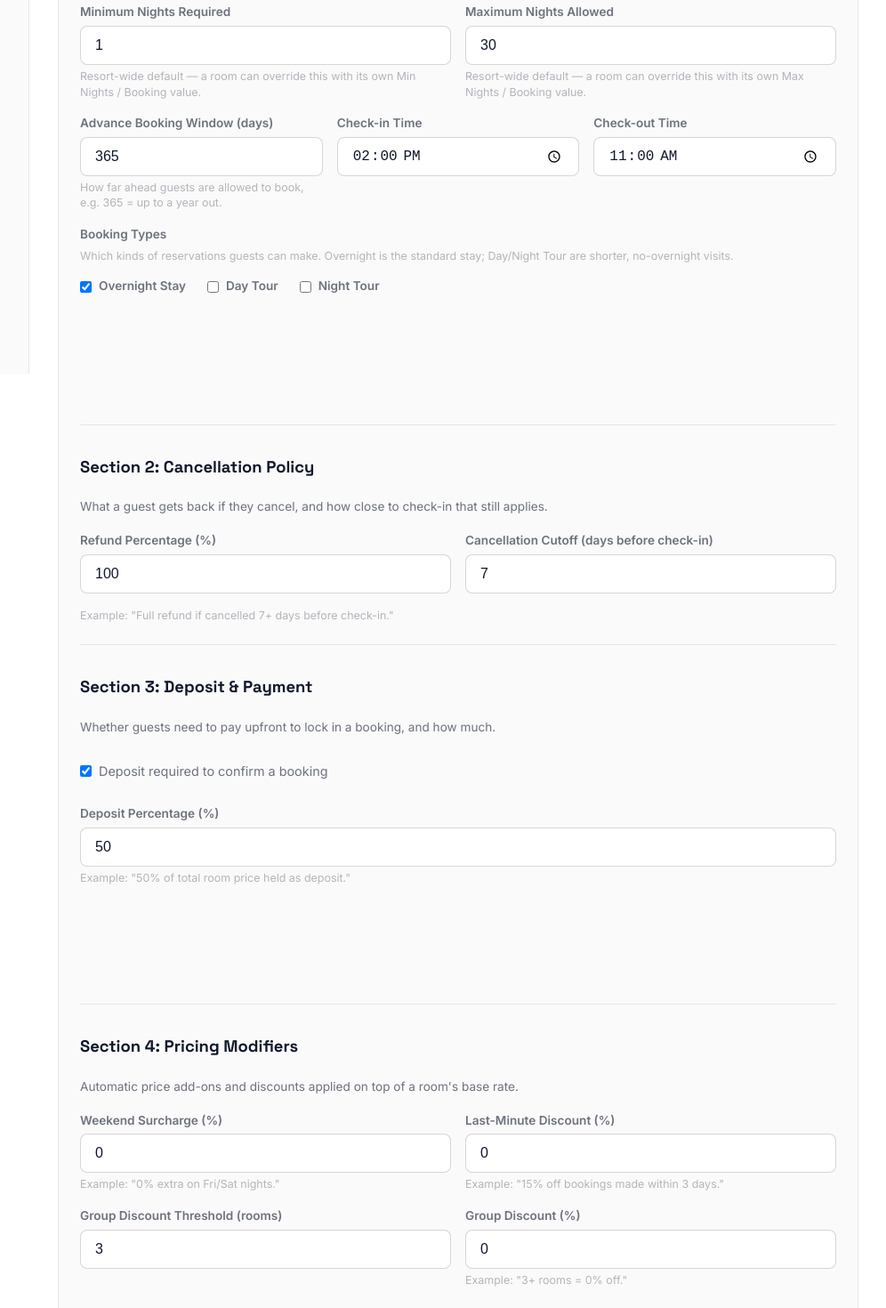
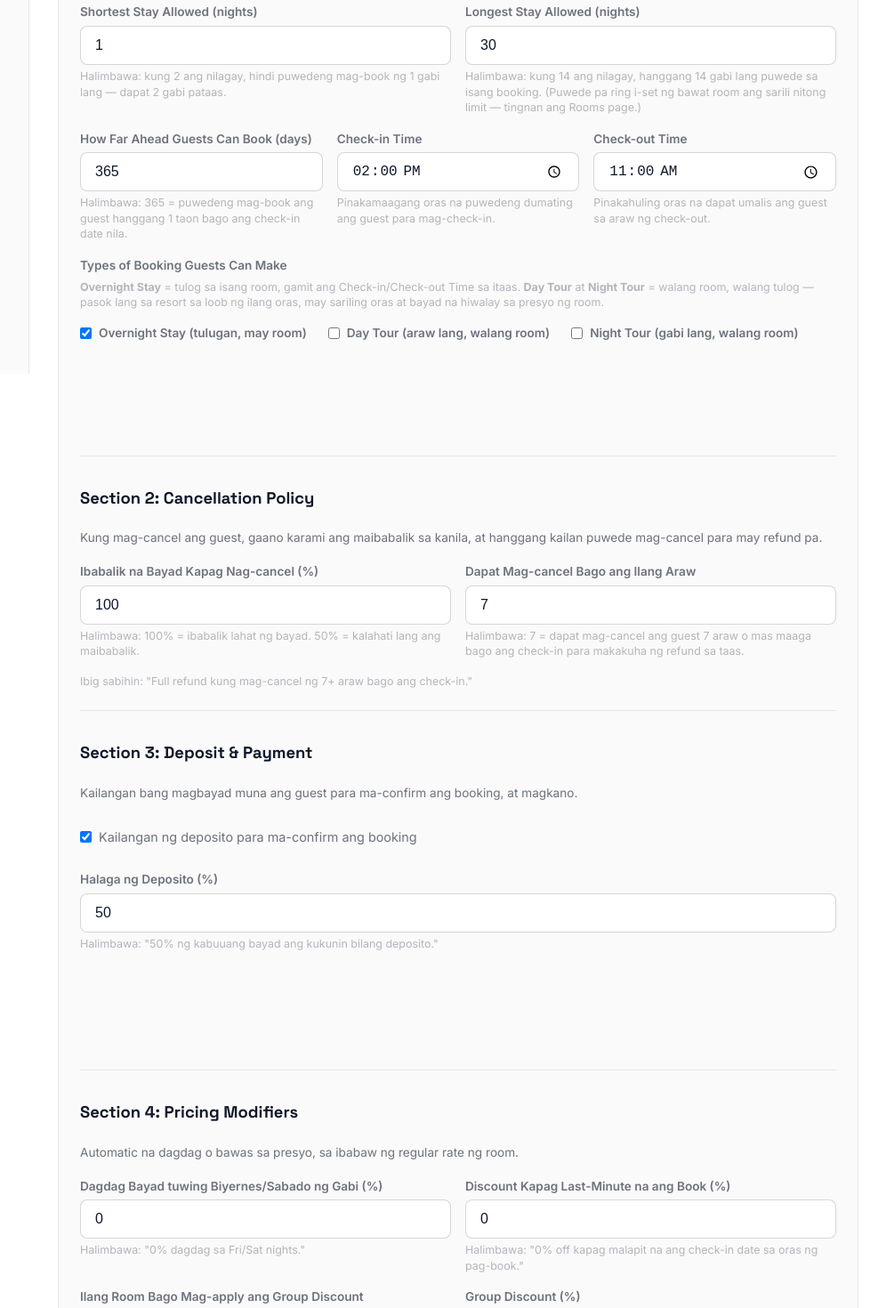
Before and after one commit to clothing-design-cmpc/small-time-resort-template, a Next.js app: page /superAdmin/settings/booking-rules in a window 1280 px wide. Shown: the part 380-1850 px from the top of the page at 89% size, without its empty margins (227-1223 px from the left). Built offline with nearby package versions, Linux system fonts and the light colour scheme; no server answers; the database is empty.

Commit message:
feat: add day/night tour settings and simplify booking rules copy 4 files changed, 154 insertions(+), 29 deletions(-)

```diff
--- a/app/api/superAdmin/settings/booking-rules/route.js
+++ b/app/api/superAdmin/settings/booking-rules/route.js
@@ -49,6 +49,12 @@ export async function PUT(request) {
         allowOvernightStay: body.allowOvernightStay,
         allowDayTour: body.allowDayTour,
         allowNightTour: body.allowNightTour,
+        dayTourStartTime: body.dayTourStartTime,
+        dayTourEndTime: body.dayTourEndTime,
+        dayTourPricePerGuest: body.dayTourPricePerGuest,
+        nightTourStartTime: body.nightTourStartTime,
+        nightTourEndTime: body.nightTourEndTime,
+        nightTourPricePerGuest: body.nightTourPricePerGuest,
         refundPercentage: body.refundPercentage,
         cancellationCutoffDays: body.cancellationCutoffDays,
         depositRequired: body.depositRequired,
--- a/app/superAdmin/(protected)/settings/booking-rules/BookingRulesClient.jsx
+++ b/app/superAdmin/(protected)/settings/booking-rules/BookingRulesClient.jsx
@@ -49,6 +49,12 @@ const bookingRulesSchema = z.object({
   allowOvernightStay: z.boolean(),
   allowDayTour: z.boolean(),
   allowNightTour: z.boolean(),
+  dayTourStartTime: z.string().min(1),
+  dayTourEndTime: z.string().min(1),
+  dayTourPricePerGuest: z.coerce.number().min(0),
+  nightTourStartTime: z.string().min(1),
+  nightTourEndTime: z.string().min(1),
+  nightTourPricePerGuest: z.coerce.number().min(0),
   refundPercentage: z.coerce.number().int().min(0).max(100),
   cancellationCutoffDays: z.coerce.number().int().min(0),
   depositRequired: z.boolean(),
@@ -72,6 +78,12 @@ const DEFAULT_BOOKING_RULES = {
   allowOvernightStay: true,
   allowDayTour: false,
   allowNightTour: false,
+  dayTourStartTime: "08:00",
+  dayTourEndTime: "17:00",
+  dayTourPricePerGuest: 500,
+  nightTourStartTime: "18:00",
+  nightTourEndTime: "23:00",
+  nightTourPricePerGuest: 600,
   refundPercentage: 100,
   cancellationCutoffDays: 7,
   depositRequired: true,
@@ -112,6 +124,12 @@ export default function BookingRulesClient({ rooms }) {
         allowOvernightStay: bookingRules.allowOvernightStay,
         allowDayTour: bookingRules.allowDayTour,
         allowNightTour: bookingRules.allowNightTour,
+        dayTourStartTime: bookingRules.dayTourStartTime,
+        dayTourEndTime: bookingRules.dayTourEndTime,
+        dayTourPricePerGuest: bookingRules.dayTourPricePerGuest,
+        nightTourStartTime: bookingRules.nightTourStartTime,
+        nightTourEndTime: bookingRules.nightTourEndTime,
+        nightTourPricePerGuest: bookingRules.nightTourPricePerGuest,
         refundPercentage: bookingRules.refundPercentage,
         cancellationCutoffDays: bookingRules.cancellationCutoffDays,
         depositRequired: bookingRules.depositRequired,
@@ -135,6 +153,8 @@ export default function BookingRulesClient({ rooms }) {
   const groupDiscountPercent = watch("groupDiscountPercent");
   const depositPercentage = watch("depositPercentage");
   const depositRequired = watch("depositRequired");
+  const allowDayTour = watch("allowDayTour");
+  const allowNightTour = watch("allowNightTour");
 
   // Local-only toggles (not saved, not part of the settings form) that
   // let the admin see the conditional discounts in action instead of
@@ -232,89 +252,149 @@ export default function BookingRulesClient({ rooms }) {
 
             <div className="bookingRulesFormRow">
               <div className="bookingRulesFormField">
-                <label htmlFor="minNightsRequired">Minimum Nights Required</label>
+                <label htmlFor="minNightsRequired">Shortest Stay Allowed (nights)</label>
                 <input id="minNightsRequired" type="number" {...register("minNightsRequired")} />
-                <p className="bookingRulesHint">Resort-wide default — a room can override this with its own Min Nights / Booking value.</p>
+                <p className="bookingRulesHint">Halimbawa: kung 2 ang nilagay, hindi puwedeng mag-book ng 1 gabi lang — dapat 2 gabi pataas.</p>
                 {errors.minNightsRequired && <span role="alert" className="bookingRulesFormError">{errors.minNightsRequired.message}</span>}
               </div>
               <div className="bookingRulesFormField">
-                <label htmlFor="maxNightsAllowed">Maximum Nights Allowed</label>
+                <label htmlFor="maxNightsAllowed">Longest Stay Allowed (nights)</label>
                 <input id="maxNightsAllowed" type="number" {...register("maxNightsAllowed")} />
-                <p className="bookingRulesHint">Resort-wide default — a room can override this with its own Max Nights / Booking value.</p>
+                <p className="bookingRulesHint">Halimbawa: kung 14 ang nilagay, hanggang 14 gabi lang puwede sa isang booking. (Puwede pa ring i-set ng bawat room ang sarili nitong limit — tingnan ang Rooms page.)</p>
                 {errors.maxNightsAllowed && <span role="alert" className="bookingRulesFormError">{errors.maxNightsAllowed.message}</span>}
               </div>
             </div>
 
             <div className="bookingRulesFormRow">
               <div className="bookingRulesFormField">
-                <label htmlFor="advanceBookingDays">Advance Booking Window (days)</label>
+                <label htmlFor="advanceBookingDays">How Far Ahead Guests Can Book (days)</label>
                 <input id="advanceBookingDays" type="number" {...register("advanceBookingDays")} />
-                <p className="bookingRulesHint">How far ahead guests are allowed to book, e.g. 365 = up to a year out.</p>
+                <p className="bookingRulesHint">Halimbawa: 365 = puwedeng mag-book ang guest hanggang 1 taon bago ang check-in date nila.</p>
                 {errors.advanceBookingDays && <span role="alert" className="bookingRulesFormError">{errors.advanceBookingDays.message}</span>}
               </div>
               <div className="bookingRulesFormField">
                 <label htmlFor="checkInTime">Check-in Time</label>
                 <input id="checkInTime" type="time" {...register("checkInTime")} />
+                <p className="bookingRulesHint">Pinakamaagang oras na puwedeng dumating ang guest para mag-check-in.</p>
               </div>
               <div className="bookingRulesFormField">
                 <label htmlFor="checkOutTime">Check-out Time</label>
                 <input id="checkOutTime" type="time" {...register("checkOutTime")} />
+                <p className="bookingRulesHint">Pinakahuling oras na dapat umalis ang guest sa araw ng check-out.</p>
               </div>
             </div>
 
             <div className="bookingRulesFormField">
-              <label>Booking Types</label>
-              <p className="bookingRulesHint">Which kinds of reservations guests can make. Overnight is the standard stay; Day/Night Tour are shorter, no-overnight visits.</p>
+              <label>Types of Booking Guests Can Make</label>
+              <p className="bookingRulesHint">
+                <strong>Overnight Stay</strong> = tulog sa isang room, gamit ang Check-in/Check-out Time sa itaas.{" "}
+                <strong>Day Tour</strong> at <strong>Night Tour</strong> = walang room, walang tulog — pasok lang sa
+                resort sa loob ng ilang oras, may sariling oras at bayad na hiwalay sa presyo ng room.
+              </p>
               <div className="bookingRulesToggleRow">
                 <label className="bookingRulesToggle">
                   <input type="checkbox" {...register("allowOvernightStay")} />
-                  Overnight Stay
+                  Overnight Stay (tulugan, may room)
                 </label>
                 <label className="bookingRulesToggle">
                   <input type="checkbox" {...register("allowDayTour")} />
-                  Day Tour
+                  Day Tour (araw lang, walang room)
                 </label>
                 <label className="bookingRulesToggle">
                   <input type="checkbox" {...register("allowNightTour")} />
-                  Night Tour
+                  Night Tour (gabi lang, walang room)
                 </label>
               </div>
             </div>
+
+            {allowDayTour && (
+              <div className="bookingRulesSubPanel">
+                <p className="bookingRulesSubPanelTitle">Day Tour Settings</p>
+                <p className="bookingRulesHint">Ito ang mangyayari kapag pinili ng guest ang &quot;Day Tour&quot; sa booking form nila.</p>
+                <div className="bookingRulesFormRow">
+                  <div className="bookingRulesFormField">
+                    <label htmlFor="dayTourStartTime">Simula ng Day Tour</label>
+                    <input id="dayTourStartTime" type="time" {...register("dayTourStartTime")} />
+                  </div>
+                  <div className="bookingRulesFormField">
+                    <label htmlFor="dayTourEndTime">Katapusan ng Day Tour</label>
+                    <input id="dayTourEndTime" type="time" {...register("dayTourEndTime")} />
+                  </div>
+                  <div className="bookingRulesFormField">
+                    <label htmlFor="dayTourPricePerGuest">Bayad Kada Guest (₱)</label>
+                    <input id="dayTourPricePerGuest" type="number" step="0.01" {...register("dayTourPricePerGuest")} />
+                    {errors.dayTourPricePerGuest && <span role="alert" className="bookingRulesFormError">{errors.dayTourPricePerGuest.message}</span>}
+                  </div>
+                </div>
+                <p className="bookingRulesHint">
+                  Halimbawa: {watch("dayTourStartTime")}–{watch("dayTourEndTime")}, ₱{Number(watch("dayTourPricePerGuest") || 0).toLocaleString()} kada tao —
+                  walang assigned na room, gagamitin lang ng guest ang pool/facilities sa oras na ito.
+                </p>
+              </div>
+            )}
+
+            {allowNightTour && (
+              <div className="bookingRulesSubPanel">
+                <p className="bookingRulesSubPanelTitle">Night Tour Settings</p>
+                <p className="bookingRulesHint">Ito ang mangyayari kapag pinili ng guest ang &quot;Night Tour&quot; sa booking form nila.</p>
+                <div className="bookingRulesFormRow">
+                  <div className="bookingRulesFormField">
+                    <label htmlFor="nightTourStartTime">Simula ng Night Tour</label>
+                    <input id="nightTourStartTime" type="time" {...register("nightTourStartTime")} />
+                  </div>
+                  <div className="bookingRulesFormField">
+                    <label htmlFor="nightTourEndTime">Katapusan ng Night Tour</label>
+                    <input id="nightTourEndTime" type="time" {...register("nightTourEndTime")} />
+                  </div>
+                  <div className="bookingRulesFormField">
+                    <label htmlFor="nightTourPricePerGuest">Bayad Kada Guest (₱)</label>
+                    <input id="nightTourPricePerGuest" type="number" step="0.01" {...register("nightTourPricePerGuest")} />
+                    {errors.nightTourPricePerGuest && <span role="alert" className="bookingRulesFormError">{errors.nightTourPricePerGuest.message}</span>}
+                  </div>
+                </div>
+                <p className="bookingRulesHint">
+                  Halimbawa: {watch("nightTourStartTime")}–{watch("nightTourEndTime")}, ₱{Number(watch("nightTourPricePerGuest") || 0).toLocaleString()} kada tao —
+                  walang assigned na room, gagamitin lang ng guest ang pool/facilities sa oras na ito.
+                </p>
+              </div>
+            )}
           </div>
 
           {/* --- Section 2: Cancellation Policy --- */}
           <div className="bookingRulesSection">
             <h2 className="bookingRulesSectionTitle">Section 2: Cancellation Policy</h2>
-            <p className="bookingRulesSectionSubtitle">What a guest gets back if they cancel, and how close to check-in that still applies.</p>
+            <p className="bookingRulesSectionSubtitle">Kung mag-cancel ang guest, gaano karami ang maibabalik sa kanila, at hanggang kailan puwede mag-cancel para may refund pa.</p>
             <div className="bookingRulesFormRow">
               <div className="bookingRulesFormField">
-                <label htmlFor="refundPercentage">Refund Percentage (%)</label>
+                <label htmlFor="refundPercentage">Ibabalik na Bayad Kapag Nag-cancel (%)</label>
                 <input id="refundPercentage" type="number" min="0" max="100" {...register("refundPercentage")} />
+                <p className="bookingRulesHint">Halimbawa: 100% = ibabalik lahat ng bayad. 50% = kalahati lang ang maibabalik.</p>
                 {errors.refundPercentage && <span role="alert" className="bookingRulesFormError">{errors.refundPercentage.message}</span>}
               </div>
               <div className="bookingRulesFormField">
-                <label htmlFor="cancellationCutoffDays">Cancellation Cutoff (days before check-in)</label>
+                <label htmlFor="cancellationCutoffDays">Dapat Mag-cancel Bago ang Ilang Araw</label>
                 <input id="cancellationCutoffDays" type="number" {...register("cancellationCutoffDays")} />
+                <p className="bookingRulesHint">Halimbawa: 7 = dapat mag-cancel ang guest 7 araw o mas maaga bago ang check-in para makakuha ng refund sa taas.</p>
                 {errors.cancellationCutoffDays && <span role="alert" className="bookingRulesFormError">{errors.cancellationCutoffDays.message}</span>}
               </div>
             </div>
             <p className="bookingRulesHint">
-              Example: &quot;Full refund if cancelled {watch("cancellationCutoffDays")}+ days before check-in.&quot;
+              Ibig sabihin: &quot;Full refund kung mag-cancel ng {watch("cancellationCutoffDays")}+ araw bago ang check-in.&quot;
             </p>
           </div>
 
           {/* --- Section 3: Deposit & Payment --- */}
           <div className="bookingRulesSection">
             <h2 className="bookingRulesSectionTitle">Section 3: Deposit &amp; Payment</h2>
-            <p className="bookingRulesSectionSubtitle">Whether guests need to pay upfront to lock in a booking, and how much.</p>
+            <p className="bookingRulesSectionSubtitle">Kailangan bang magbayad muna ang guest para ma-confirm ang booking, at magkano.</p>
             <label className="bookingRulesToggle">
               <input type="checkbox" {...register("depositRequired")} />
-              Deposit required to confirm a booking
+              Kailangan ng deposito para ma-confirm ang booking
             </label>
             <div className="bookingRulesFormField">
-              <label htmlFor="depositPercentage">Deposit Percentage (%)</label>
+              <label htmlFor="depositPercentage">Halaga ng Deposito (%)</label>
               <input id="depositPercentage" type="number" min="0" max="100" {...register("depositPercentage")} />
-              <p className="bookingRulesHint">Example: &quot;{depositPercentage || 0}% of total room price held as deposit.&quot;</p>
+              <p className="bookingRulesHint">Halimbawa: &quot;{depositPercentage || 0}% ng kabuuang bayad ang kukunin bilang deposito.&quot;</p>
               {errors.depositPercentage && <span role="alert" className="bookingRulesFormError">{errors.depositPercentage.message}</span>}
             </div>
           </div>
@@ -322,31 +402,32 @@ export default function BookingRulesClient({ rooms }) {
           {/* --- Section 4: Pricing Modifiers --- */}
           <div className="bookingRulesSection">
             <h2 className="bookingRulesSectionTitle">Section 4: Pricing Modifiers</h2>
-            <p className="bookingRulesSectionSubtitle">Automatic price add-ons and discounts applied on top of a room&apos;s base rate.</p>
+            <p className="bookingRulesSectionSubtitle">Automatic na dagdag o bawas sa presyo, sa ibabaw ng regular rate ng room.</p>
             <div className="bookingRulesFormRow">
               <div className="bookingRulesFormField">
-                <label htmlFor="weekendSurchargePercent">Weekend Surcharge (%)</label>
+                <label htmlFor="weekendSurchargePercent">Dagdag Bayad tuwing Biyernes/Sabado ng Gabi (%)</label>
                 <input id="weekendSurchargePercent" type="number" {...register("weekendSurchargePercent")} />
-                <p className="bookingRulesHint">Example: &quot;{weekendSurchargePercent || 0}% extra on Fri/Sat nights.&quot;</p>
+                <p className="bookingRulesHint">Halimbawa: &quot;{weekendSurchargePercent || 0}% dagdag sa Fri/Sat nights.&quot;</p>
                 {errors.weekendSurchargePercent && <span role="alert" className="bookingRulesFormError">{errors.weekendSurchargePercent.message}</span>}
               </div>
               <div className="bookingRulesFormField">
-                <label htmlFor="lastMinuteDiscountPercent">Last-Minute Discount (%)</label>
+                <label htmlFor="lastMinuteDiscountPercent">Discount Kapag Last-Minute na ang Book (%)</label>
                 <input id="lastMinuteDiscountPercent" type="number" {...register("lastMinuteDiscountPercent")} />
-                <p className="bookingRulesHint">Example: &quot;15% off bookings made within 3 days.&quot;</p>
+                <p className="bookingRulesHint">Halimbawa: &quot;{lastMinuteDiscountPercent || 0}% off kapag malapit na ang check-in date sa oras ng pag-book.&quot;</p>
                 {errors.lastMinuteDiscountPercent && <span role="alert" className="bookingRulesFormError">{errors.lastMinuteDiscountPercent.message}</span>}
               </div>
             </div>
             <div className="bookingRulesFormRow">
               <div className="bookingRulesFormField">
-                <label htmlFor="groupDiscountThreshold">Group Discount Threshold (rooms)</label>
+                <label htmlFor="groupDiscountThreshold">Ilang Room Bago Mag-apply ang Group Discount</label>
                 <input id="groupDiscountThreshold" type="number" {...register("groupDiscountThreshold")} />
+                <p className="bookingRulesHint">Halimbawa: 3 = kailangang 3 rooms o higit pa sa iisang booking bago mag-apply ang discount sa baba.</p>
                 {errors.groupDiscountThreshold && <span role="alert" className="bookingRulesFormError">{errors.groupDiscountThreshold.message}</span>}
               </div>
               <div className="bookingRulesFormField">
                 <label htmlFor="groupDiscountPercent">Group Discount (%)</label>
                 <input id="groupDiscountPercent" type="number" {...register("groupDiscountPercent")} />
-                <p className="bookingRulesHint">Example: &quot;{watch("groupDiscountThreshold") || 0}+ rooms = {watch("groupDiscountPercent") || 0}% off.&quot;</p>
+                <p className="bookingRulesHint">Halimbawa: &quot;{watch("groupDiscountThreshold") || 0}+ rooms = {watch("groupDiscountPercent") || 0}% off.&quot;</p>
                 {errors.groupDiscountPercent && <span role="alert" className="bookingRulesFormError">{errors.groupDiscountPercent.message}</span>}
               </div>
             </div>
@@ -356,12 +437,12 @@ export default function BookingRulesClient({ rooms }) {
                season list is its own component below the form) --- */}
           <div className="bookingRulesSection">
             <h2 className="bookingRulesSectionTitle">Section 5: Seasonal Pricing</h2>
-            <p className="bookingRulesSectionSubtitle">Turn date-range price overrides (peak season, off-season, etc.) on or off resort-wide.</p>
+            <p className="bookingRulesSectionSubtitle">I-on o i-off ang special pricing para sa mga piling petsa (hal. Peak Season, Off-Season).</p>
             <label className="bookingRulesToggle">
               <input type="checkbox" {...register("seasonalPricingEnabled")} />
-              Enable seasonal pricing overrides
+              I-enable ang seasonal pricing
             </label>
-            <p className="bookingRulesHint">When off, all seasonal price entries below are ignored and rooms always charge their default rate.</p>
+            <p className="bookingRulesHint">Kapag naka-off ito, hindi gagamitin ang mga seasonal price sa baba — regular rate lagi ang gagamitin ng bawat room.</p>
           </div>
 
           {/* --- Preview Impact --- */}
```
Also changed, not shown: app/superAdmin/(protected)/settings/booking-rules/BookingRules.css (+24 -0 lines), 1 other file (tests, documents, lock files or other folders).
